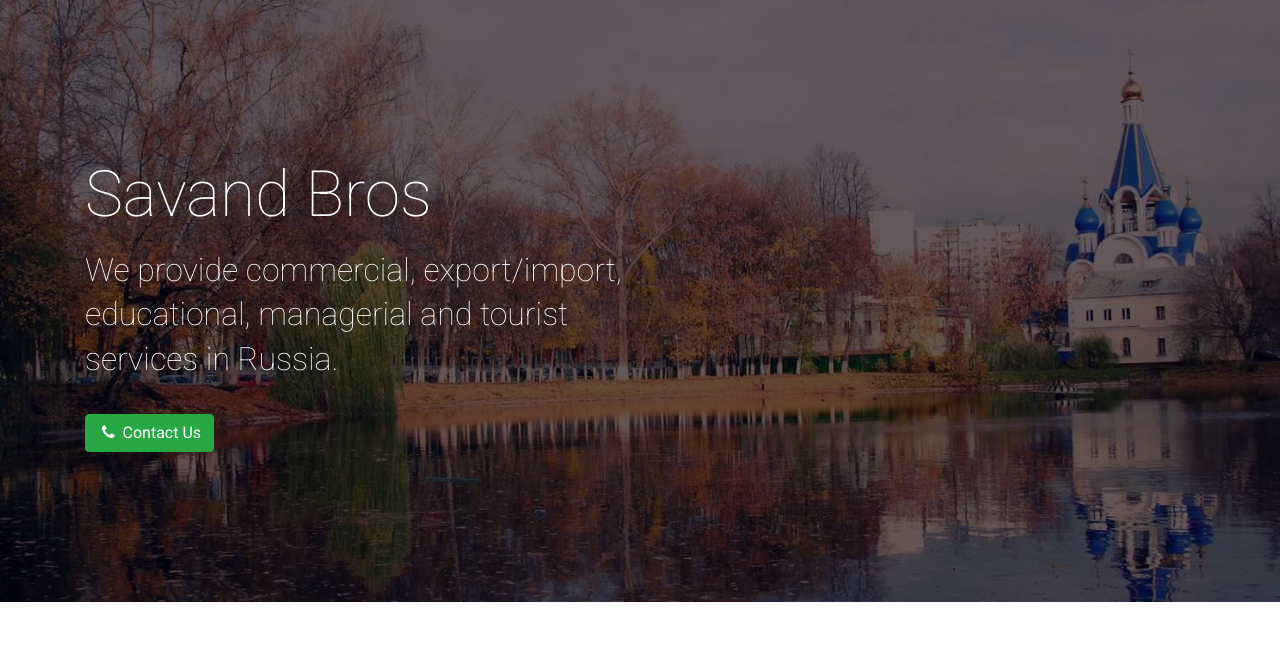
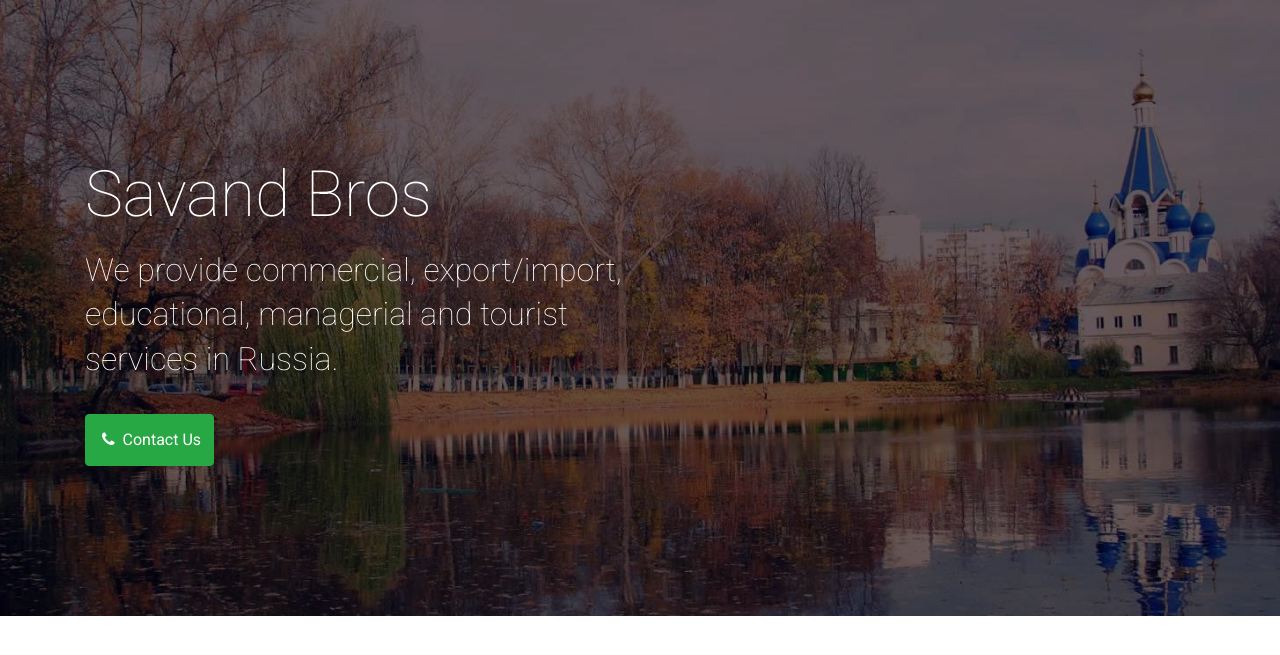
Before and after one commit to SavandBros/savandbros.com, a Django app: template templates/home.html in a window 1280 px wide. Shown: the part 81-736 px from the top of the page. Run offline with Django 3.2, Linux system fonts and the light colour scheme; the template is opened without the code that fills it, so the values that code supplies are empty; some libraries are stand-ins or nearby versions.

Commit message:
Update buttons

```diff
--- a/basement/static/css/app.css
+++ b/basement/static/css/app.css
@@ -14,7 +14,7 @@
 
 /* Title */
 
-.title {
+h1, h2, h3 {
     font-weight: 100;
     line-height: 1.4;
 }
@@ -52,3 +52,9 @@
 .bg-landing {
     background-image: url("../img/landing.jpg");
 }
+
+/* Button */
+.btn {
+    padding-top: 15px;
+    padding-bottom: 15px;
+}
```
